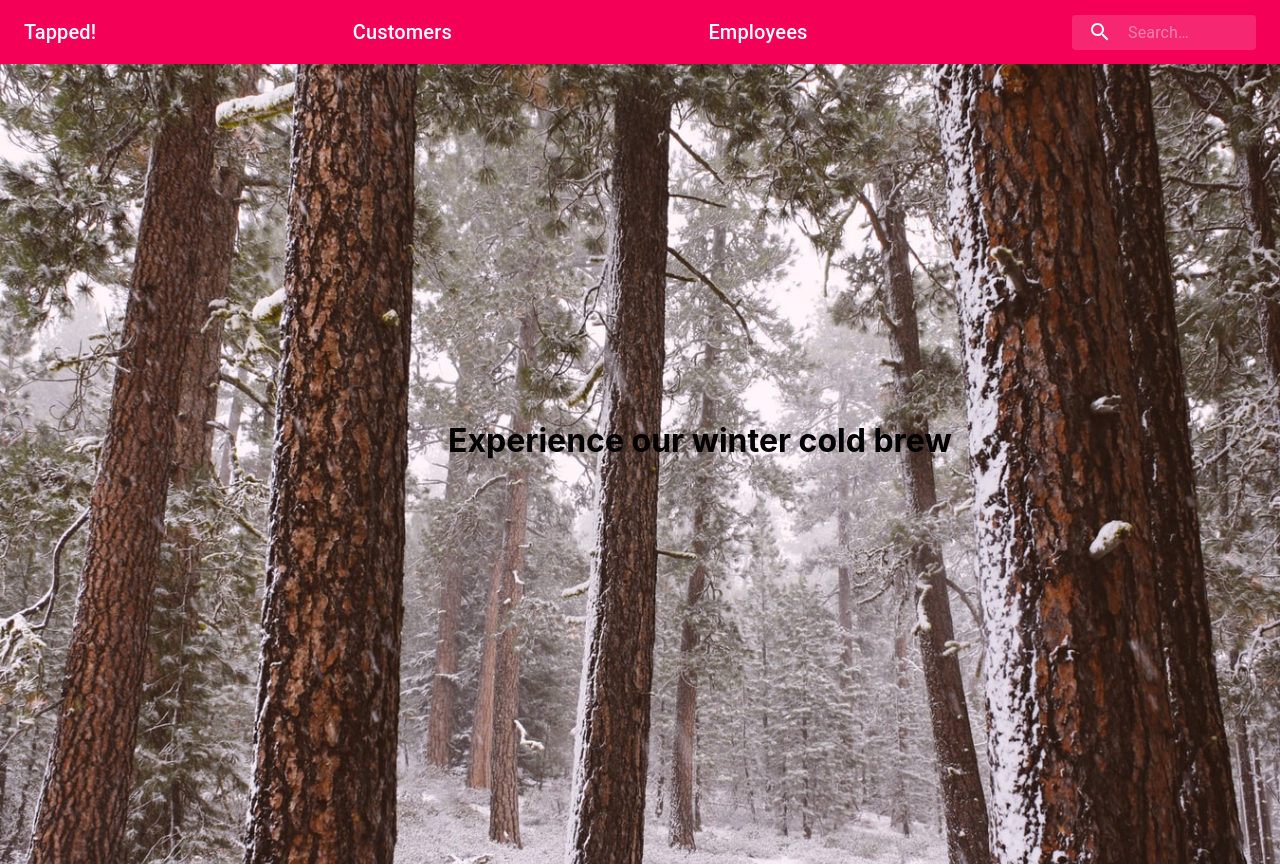
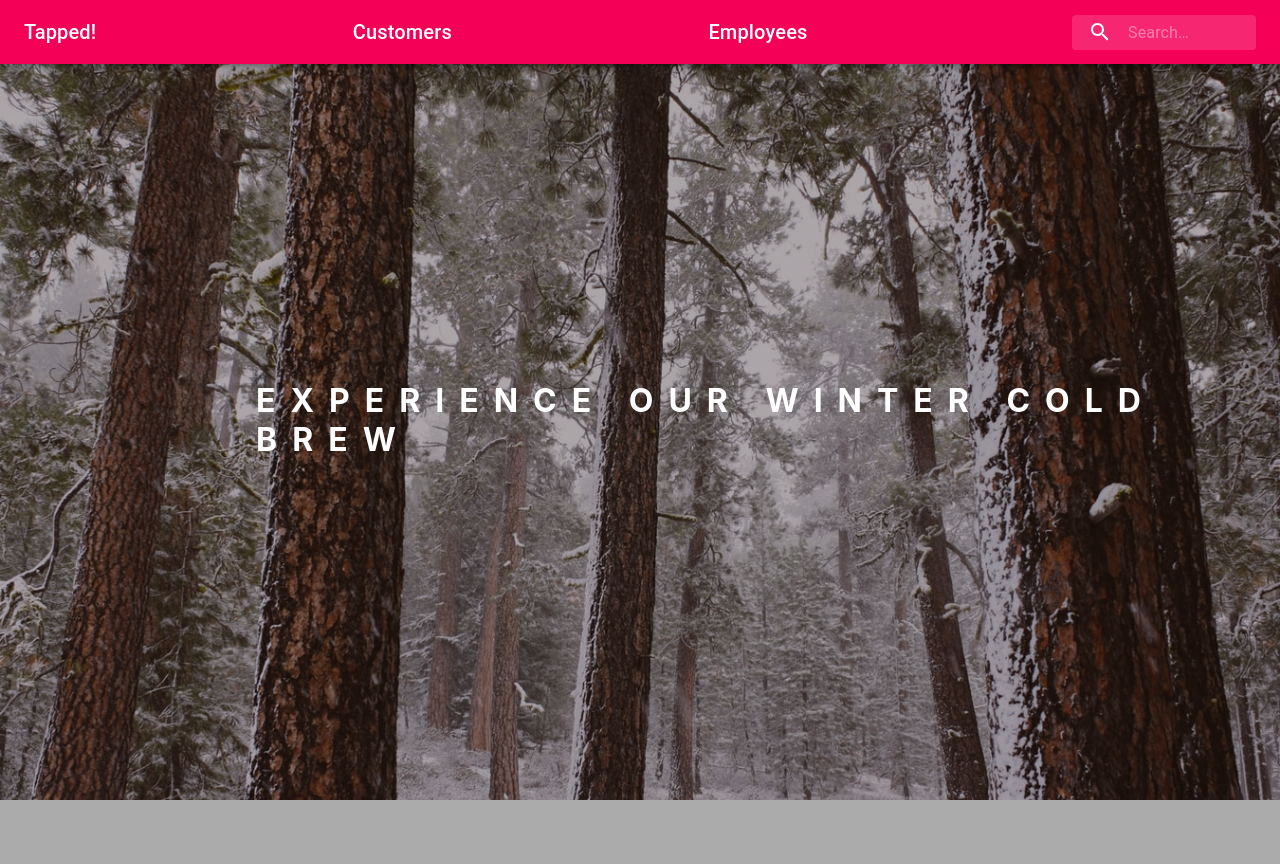
Before and after one commit to Wintermute787/taproom-react, a React (Create React App) app: page / in a window 1280 px wide. Built offline with nearby package versions, Linux system fonts and the light colour scheme.

Commit message:
add more styling to hero image

```diff
--- a/src/components/Hero.jsx
+++ b/src/components/Hero.jsx
@@ -2,28 +2,49 @@ import React from 'react'
 import image1 from './assets/image1.jpg'
 import { makeStyles } from '@material-ui/core/styles';
 
+{/*<img src={require('./assets/image1.jpg')} alt="" style={heroStyle}/>*/}
+
 var heroStyle = {
     height: '100vh',
     width: '100vw',
-    objectFit: 'cover',
-    position: "relative"
+
+    backgroundColor: "rgba(0,0,0,0.33)",
+    zIndex: "10"
+
+
 };
 var heroBox = {
+    minHeight: "100%",
+    minWidth: '1024px',
+    width: "100%",
+    height: "auto",
+    top: "0",
+    left: "0",
     position: "absolute",
-    top: "50%",
-    left: "35%"
+    backgroundImage: `url(${image1})`,
+    zIndex: '-1',
+    backgroundSize: "cover"
 
+};
+
+var heroText = {
+    color: 'white',
+    zIndex: "14",
+    position: "absolute",
+    top: "45%",
+    left: "20%",
+    textTransform: "uppercase",
+    letterSpacing: "15px"
 }
+
 
 
 function Hero() {
 
     return(
-        <div>
-            <img src={require('./assets/image1.jpg')} alt="" style={heroStyle}/>
-            <div style={heroBox}>
-                <h1>Experience our winter cold brew</h1>
-            </div>
+        <div style={heroStyle}>
+            <div style={heroBox}></div>
+            <h1 style={heroText}>Experience our winter cold brew</h1>
         </div>
     )
 }
```
Also changed, not shown: src/components/assets/image2.jpg (added).
